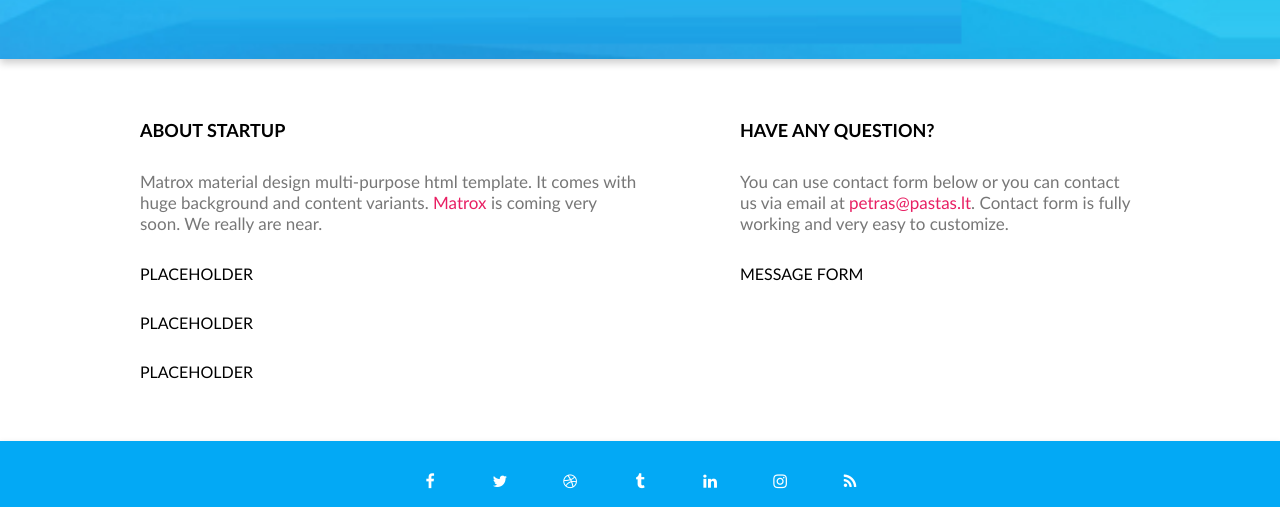
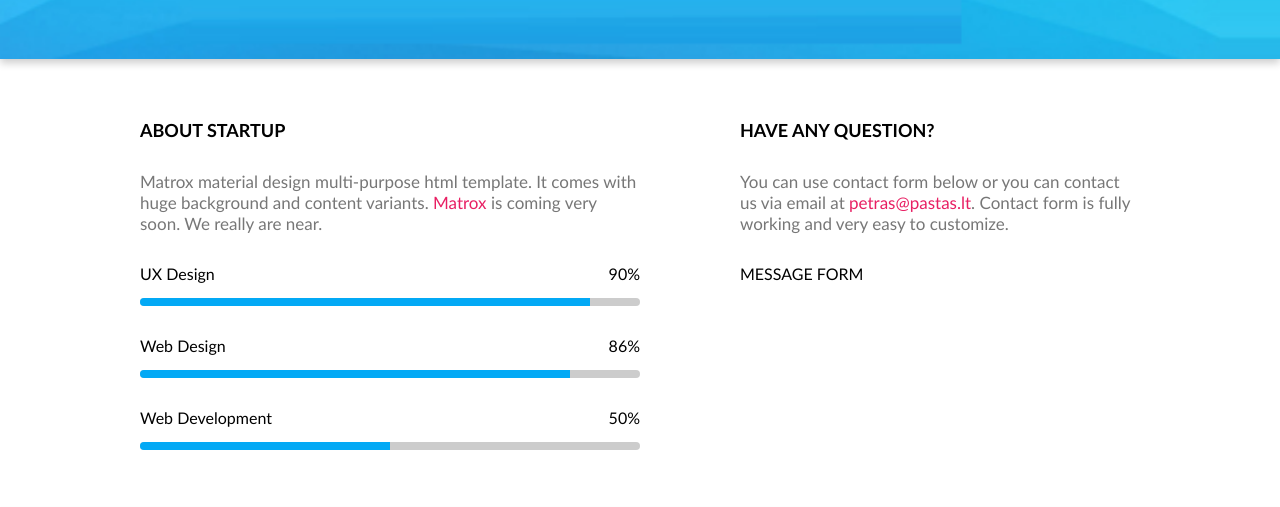
Before and after one commit to sjurate/4-coming-soon, a website: page index.html in a window 1280 px wide. Shown: the part 741-1248 px from the top of the page. Drawn offline with Linux system fonts and the light colour scheme.

Commit message:
Progress bar #9

```diff
--- a/css/components/progress-bar.css
+++ b/css/components/progress-bar.css
@@ -0,0 +1,24 @@
+.progress-bar {
+    display: flex;
+    flex-direction: column;
+    width: 100%;
+    gap: 15px;
+}
+
+.progress-bar > .top {
+    display: flex;
+    justify-content: space-between;
+}
+
+.progress-bar .bottom {
+    height: 8px;
+    width: 100%;
+    background-color: #ccc;
+    border-radius: 4px;
+    overflow: hidden;
+}
+
+.progress-bar .bottom > .bar {
+    background-color: var(--main-color);
+    height: 8px;
+}
--- a/index.html
+++ b/index.html
@@ -57,13 +57,31 @@
                 <h2 class="column-title">About startup</h2>
                 <p class="column-description">Matrox material design multi-purpose html template. It comes with huge background and content variants. <a href="#">Matrox</a> is coming very soon. We really are near. </p>
                 <div class="progress-bar">
-                    PLACEHOLDER
+                    <div class="top">
+                        <div class="label">UX Design</div>
+                        <div class="value">90%</div>
+                    </div>
+                    <div class="bottom">
+                        <div style="width: 90%" class="bar"></div>
+                    </div>
                 </div>
                 <div class="progress-bar">
-                    PLACEHOLDER
+                    <div class="top">
+                        <div class="label">Web Design</div>
+                        <div class="value">86%</div>
+                    </div>
+                    <div class="bottom">
+                        <div style="width: 86%" class="bar"></div>
+                    </div>
                 </div>
                 <div class="progress-bar">
-                    PLACEHOLDER
+                    <div class="top">
+                        <div class="label">Web Development</div>
+                        <div class="value">50%</div>
+                    </div>
+                    <div class="bottom">
+                        <div style="width:50%" class="bar"></div>
+                    </div>
                 </div>
             </div>
             <div class="column column-right">
```
